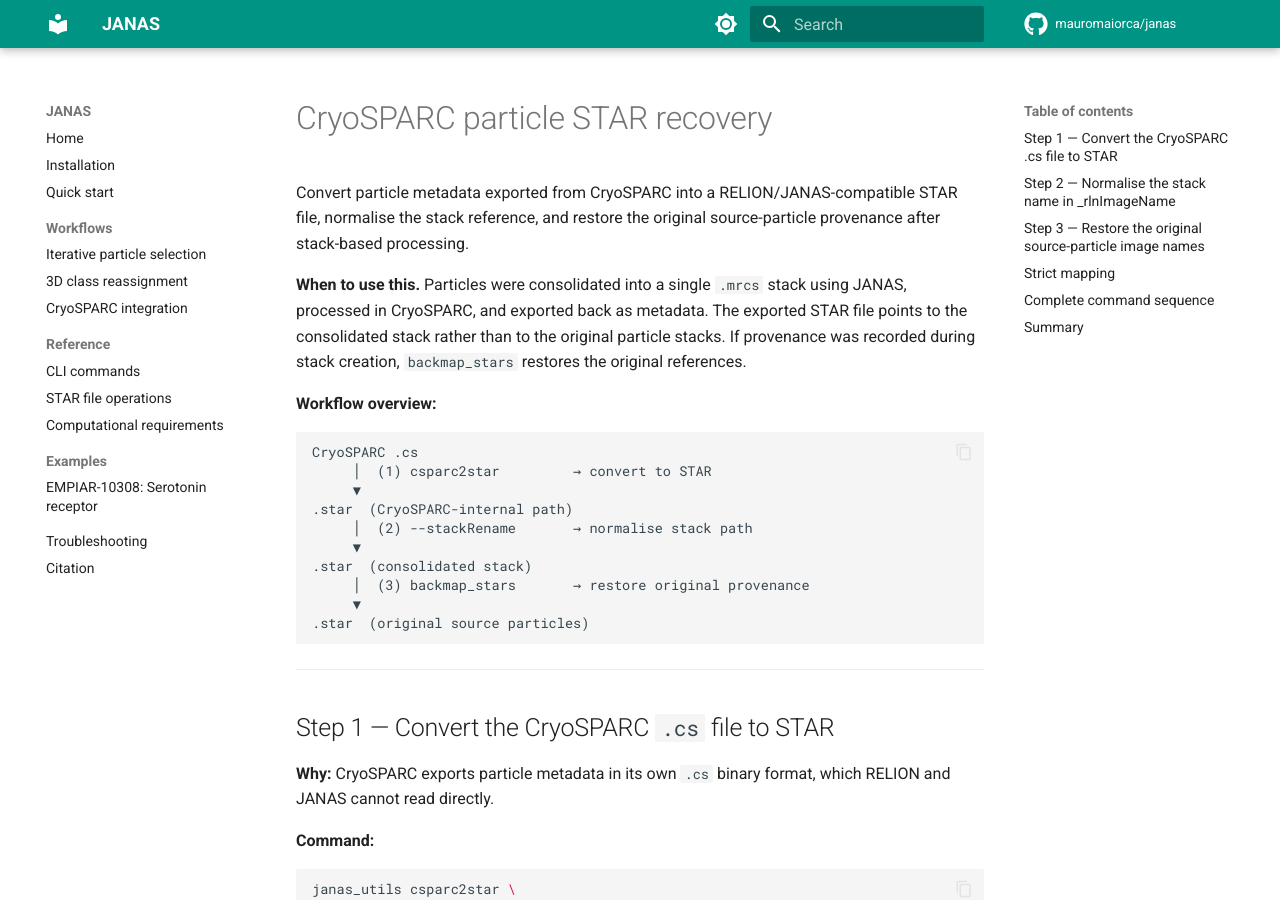
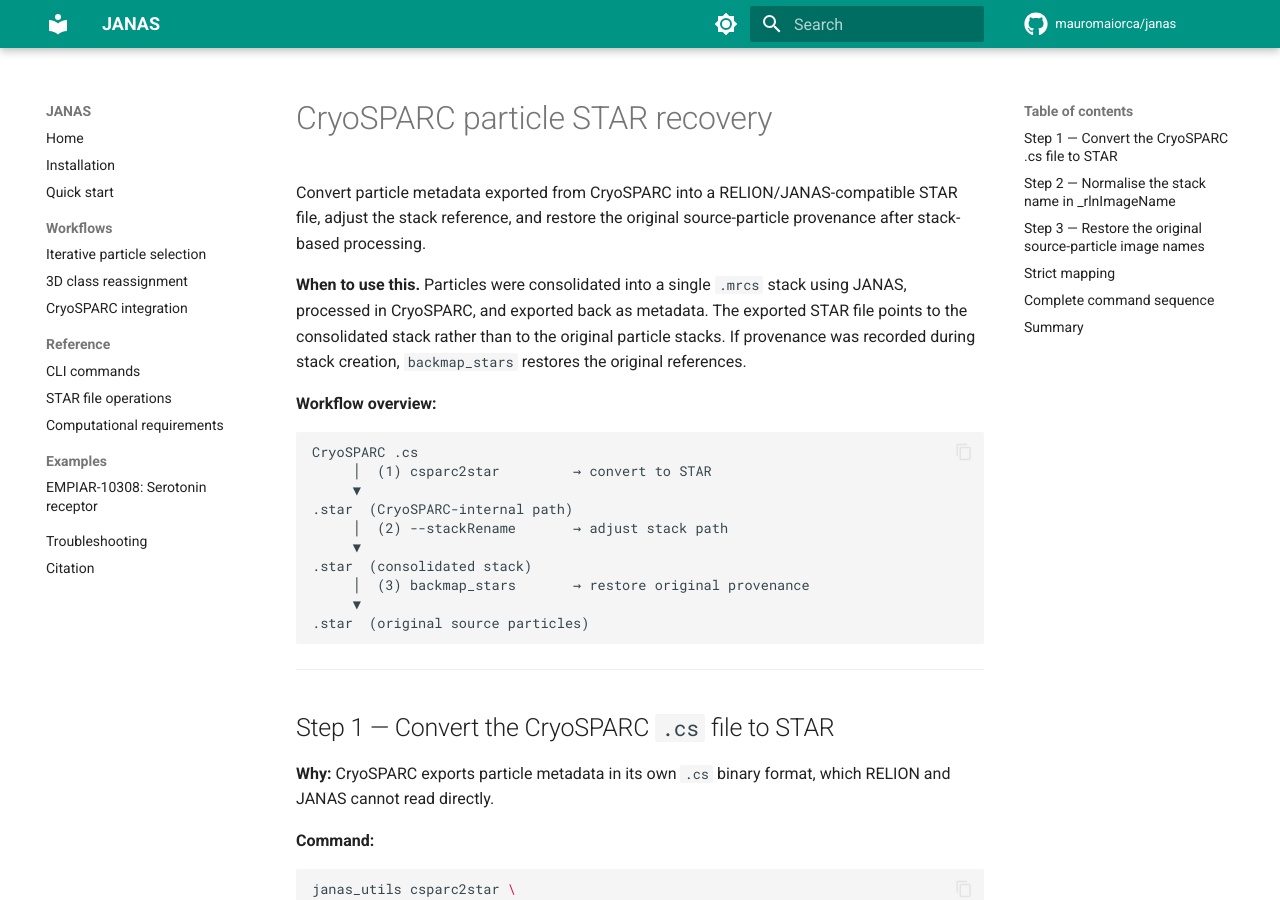
Before and after one commit to mauromaiorca/janas, an MkDocs documentation site: the page built from docs/workflows/cryosparc_star_recovery.md, in a window 1280 px wide and 900 px high. Built offline with MkDocs 1.6.1 and Material for MkDocs 9.7.7, drawn with Linux system fonts in a browser that asks for light colours; comment, search, counter and statistics services are not loaded; some of the changed text lies outside the part shown.

Commit message:
Replace 'normalise' with 'adjust' in CryoSPARC recovery docs
'Normalise' has a specific meaning in cryo-EM (intensity/image
normalisation). Renaming a stack reference in a STAR file is just a
path rewrite, so 'adjust' is clearer and avoids the ambiguity.

```diff
--- a/docs/workflows/cryosparc_star_recovery.md
+++ b/docs/workflows/cryosparc_star_recovery.md
@@ -1,6 +1,6 @@
 # CryoSPARC particle STAR recovery
 
-Convert particle metadata exported from CryoSPARC into a RELION/JANAS-compatible STAR file, normalise the stack reference, and restore the original source-particle provenance after stack-based processing.
+Convert particle metadata exported from CryoSPARC into a RELION/JANAS-compatible STAR file, adjust the stack reference, and restore the original source-particle provenance after stack-based processing.
 
 **When to use this.** Particles were consolidated into a single `.mrcs` stack using JANAS, processed in CryoSPARC, and exported back as metadata. The exported STAR file points to the consolidated stack rather than to the original particle stacks. If provenance was recorded during stack creation, `backmap_stars` restores the original references.
 
@@ -11,7 +11,7 @@
      │  (1) csparc2star         → convert to STAR
      ▼
 .star  (CryoSPARC-internal path)
-     │  (2) --stackRename       → normalise stack path
+     │  (2) --stackRename       → adjust stack path
      ▼
 .star  (consolidated stack)
      │  (3) backmap_stars       → restore original provenance
```
Also changed, not shown: other parts of docs/workflows/cryosparc_star_recovery.md (+1 -1 lines), README.md (+1 -1 lines).
